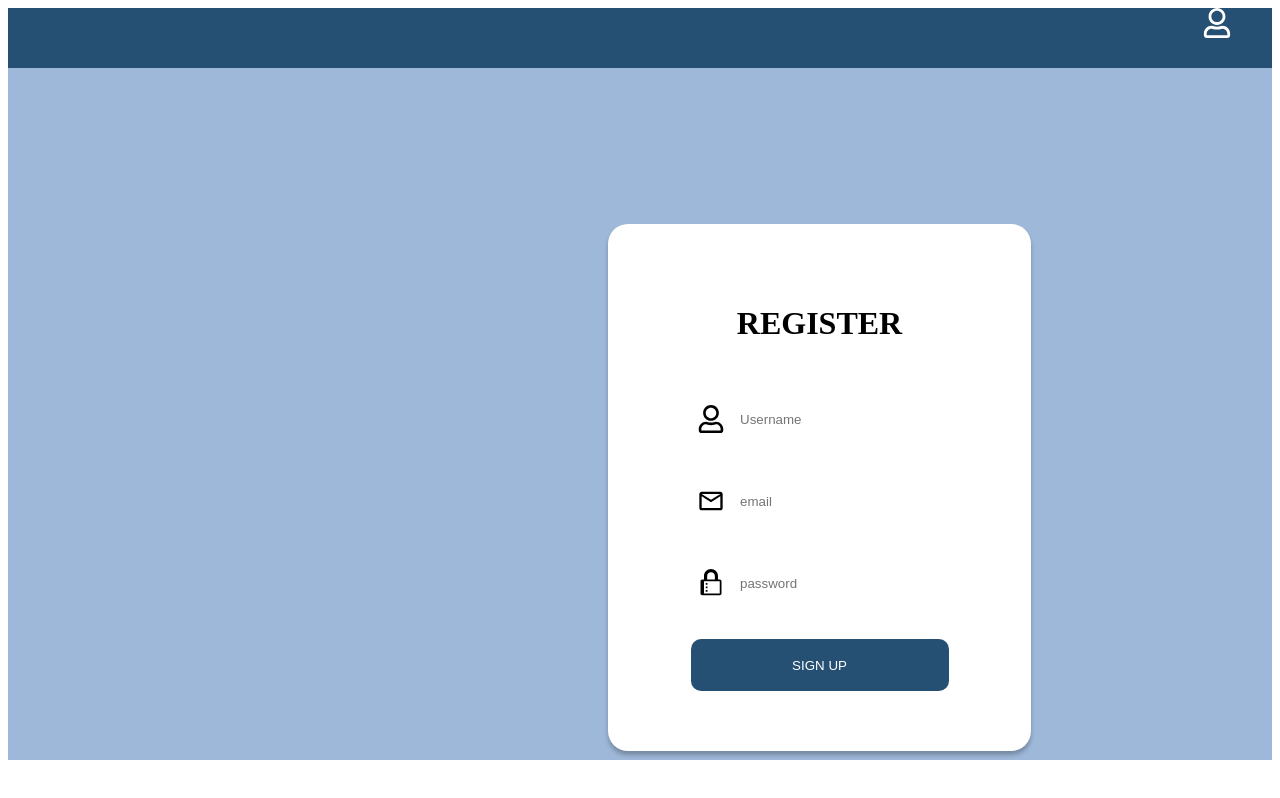
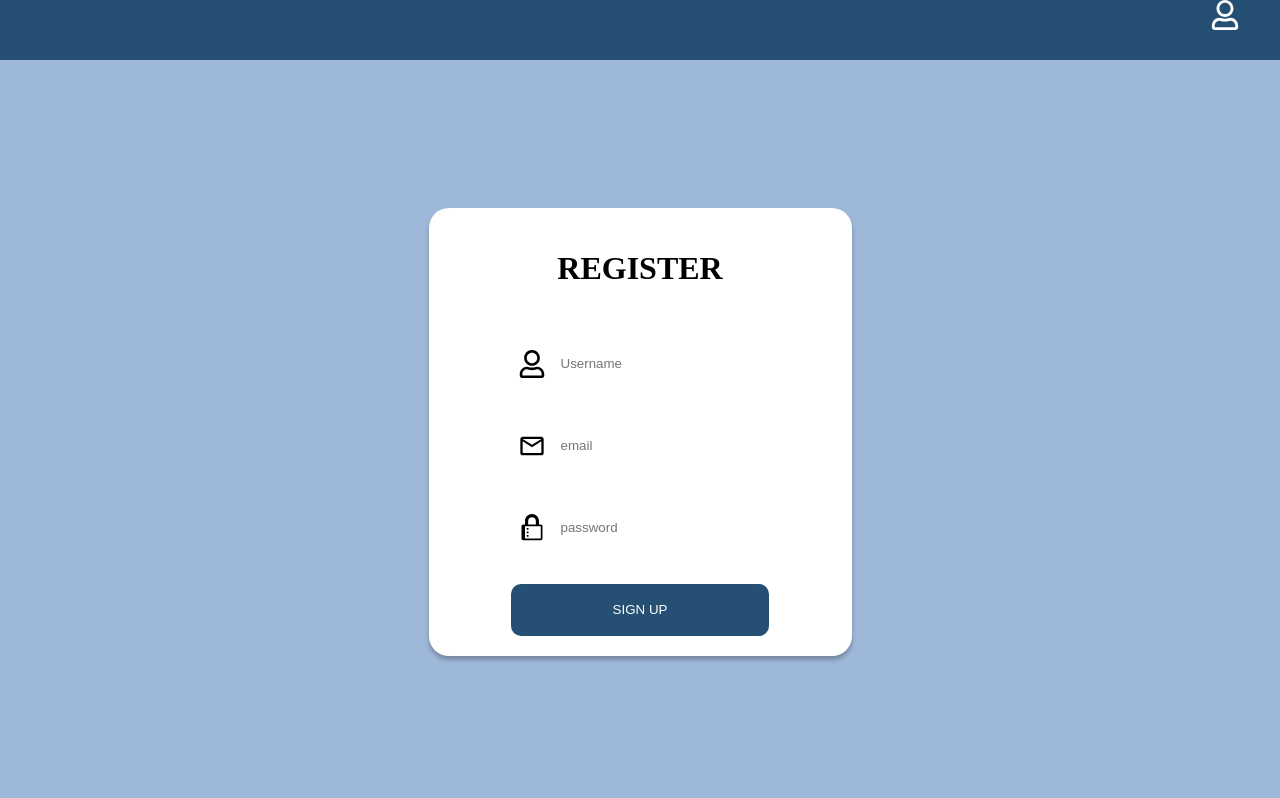
Before and after one commit to GoktugYmsk/pinsoft-shopping-challange, a Next.js app: page /signin in a window 1280 px wide. Shown: the top 798 px of the page. Built offline with nearby package versions, Linux system fonts and the light colour scheme; no server answers.

Commit message:
edited register page

```diff
--- a/src/pages/login/index.scss
+++ b/src/pages/login/index.scss
@@ -20,9 +20,6 @@ body {
         gap: 30px;
         position: relative;
         width: 383px;
-        // height: 487px;
-        // top: 156px;
-        // left: 600px;
         border-radius: 20px;
         background: #FFFFFF;
         padding: 20px;
--- a/src/pages/signin.tsx
+++ b/src/pages/signin.tsx
@@ -42,10 +42,11 @@ const Signup: React.FC<SignupProps> = () => {
     };
 
     return (
-        <div className='container-signin' >
+        <>
             <Provider store={store}>
                 <Header />
             </Provider>
+            <div className='container-signin' >
                 <div className='container-signin__box' >
                     <h1>REGISTER</h1>
                     <div className='container-signin__box__top-input' >
@@ -69,6 +70,7 @@ const Signup: React.FC<SignupProps> = () => {
                     <button className='container-signin__box__signin-button' onClick={handleSignup} >SIGN UP</button>
                 </div>
             </div>
+        </>
     );
 };
 
--- a/src/pages/signin/signin.scss
+++ b/src/pages/signin/signin.scss
@@ -1,7 +1,14 @@
+body {
+    margin: 0;
+    padding: 0;
+}
+
 .container-signin {
     display: flex;
     flex-direction: column;
-    height: 94vh;
+    align-items: center;
+    justify-content: center;
+    height: 93vh;
     background: #9EB8D9;
     overflow: hidden !important;
 
@@ -13,9 +20,6 @@
         gap: 30px;
         position: relative;
         width: 383px;
-        height: 487px;
-        top: 156px;
-        left: 600px;
         border-radius: 20px;
         background: #FFFFFF;
         padding: 20px;
```
Lines whose indentation alone changed are shown as unchanged.
